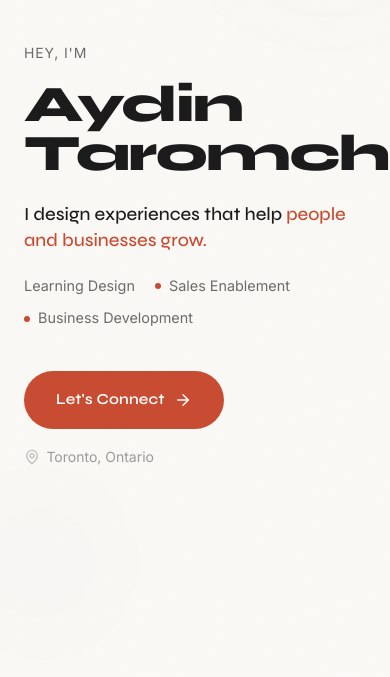
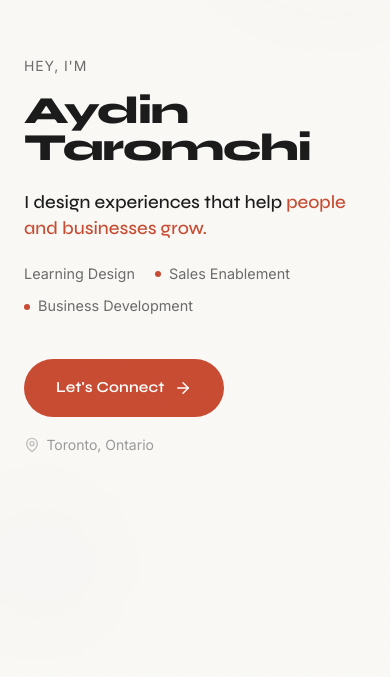
Before and after one commit to aydintaromchi/aydintaromchi.github.io, a plain HTML site: page index.html in a window 390 px wide. Shown: the part 167-844 px from the top of the page. Drawn offline with Linux system fonts and the light colour scheme.

Commit message:
Update index.html

```diff
--- a/index.html
+++ b/index.html
@@ -169,7 +169,7 @@ body::after {
   align-items: center;
   padding: clamp(6rem, 12vh, 10rem) var(--section-pad-x) var(--section-pad-y);
   position: relative;
-  overflow: hidden;
+  overflow: clip;
 }
 
 .hero-orb {
@@ -231,7 +231,7 @@ body::after {
 
 .hero-name {
   font-family: var(--font-display);
-  font-size: clamp(3.2rem, 9vw, 7.5rem);
+  font-size: clamp(2.4rem, 9vw, 7.5rem);
   font-weight: 800;
   line-height: 0.95;
   letter-spacing: -0.03em;
```
